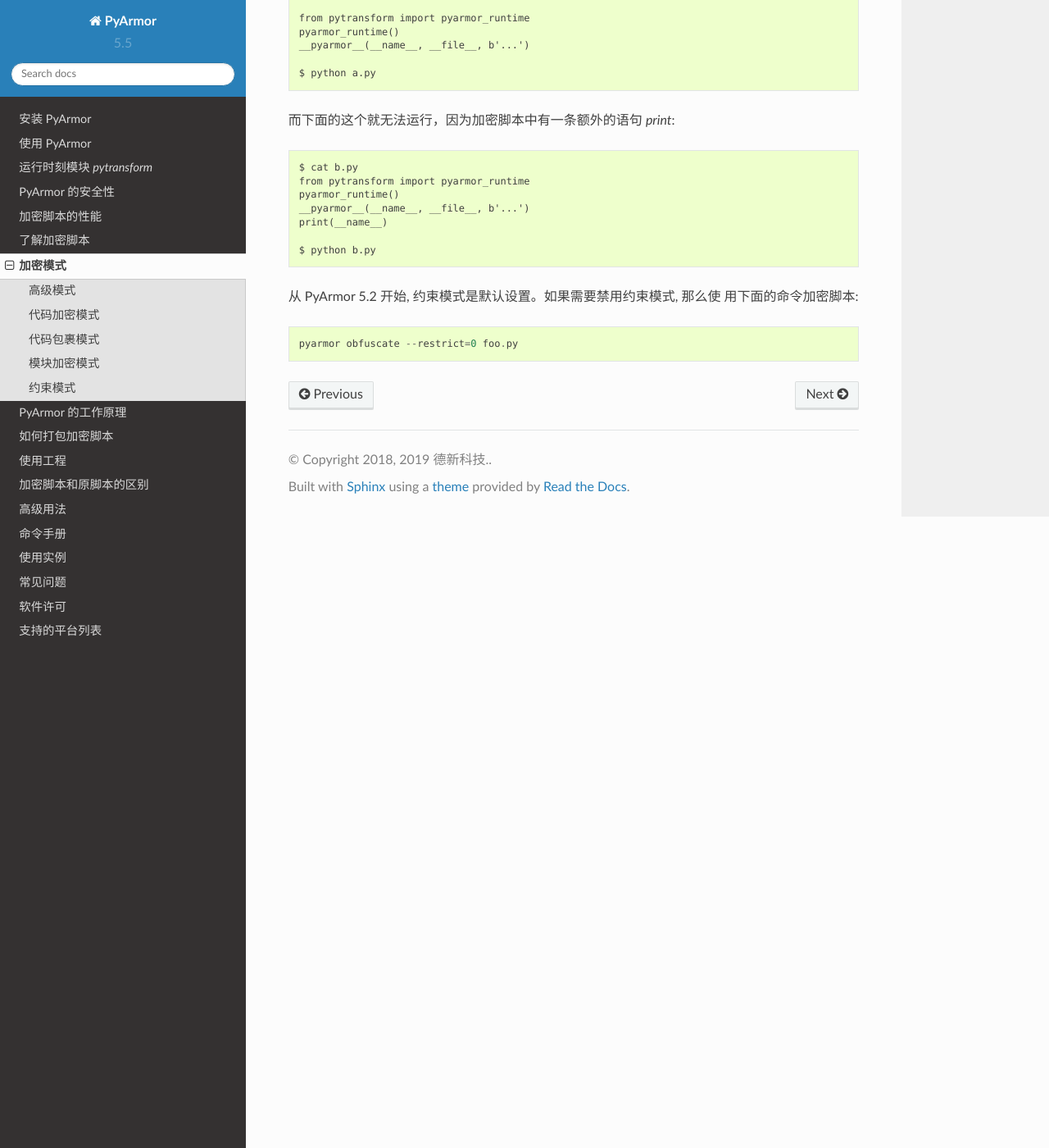
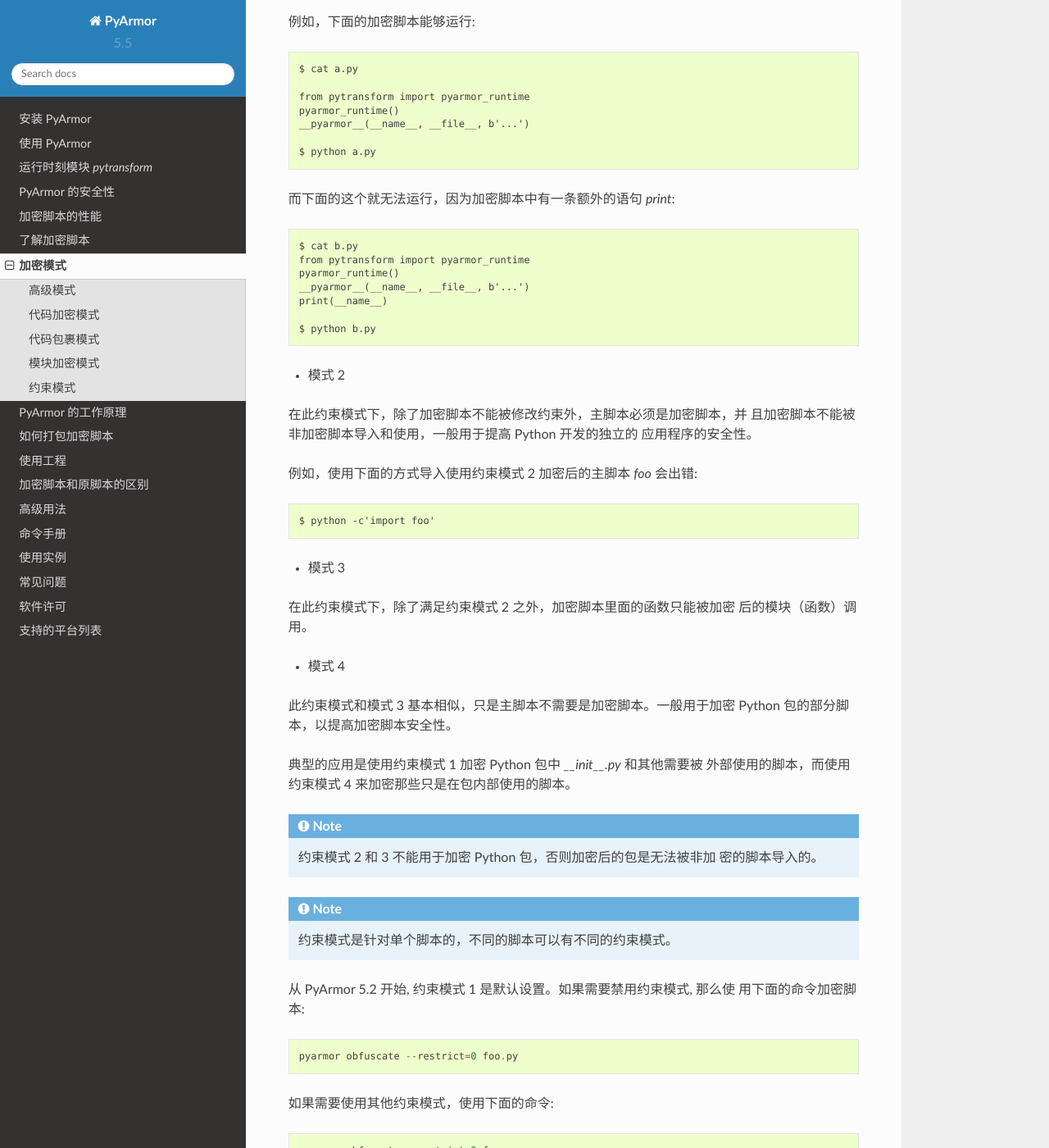
Before and after one commit to dashingsoft/pyarmor-docs-zh, a Sphinx documentation site: the page built from docs/mode.rst, in a window 1280 px wide and 1400 px high, scrolled down 3740 px. Shown: the whole window at 82% size. Built offline with Sphinx 7.4.7 and the Read the Docs theme 2.0.0, drawn with Linux system fonts in a browser that asks for light colours; some of the changed text lies outside the part shown.

Commit message:
Document restrict mode

```diff
--- a/docs/mode.rst
+++ b/docs/mode.rst
@@ -158,7 +158,11 @@
 约束模式
 --------
 
-在约束模式下，加密脚本必须是下面的形式之一::
+从 PyArmor 5.5.6 开始，约束模式有四种形式 。
+
+* 模式 1
+
+在此约束模式下，加密脚本必须是下面的形式之一::
 
     __pyarmor__(__name__, __file__, b'...')
 
@@ -194,9 +198,48 @@
 
     $ python b.py
 
-从 PyArmor 5.2 开始, 约束模式是默认设置。如果需要禁用约束模式, 那么使
+* 模式 2
+
+在此约束模式下，除了加密脚本不能被修改约束外，主脚本必须是加密脚本，并
+且加密脚本不能被非加密脚本导入和使用，一般用于提高 Python 开发的独立的
+应用程序的安全性。
+
+例如，使用下面的方式导入使用约束模式 2 加密后的主脚本 `foo` 会出错::
+
+    $ python -c'import foo'
+
+* 模式 3
+
+在此约束模式下，除了满足约束模式 2 之外，加密脚本里面的函数只能被加密
+后的模块（函数）调用。
+
+* 模式 4
+
+此约束模式和模式 3 基本相似，只是主脚本不需要是加密脚本。一般用于加密
+Python 包的部分脚本，以提高加密脚本安全性。
+
+典型的应用是使用约束模式 1 加密 Python 包中 `__init__.py` 和其他需要被
+外部使用的脚本，而使用约束模式 4 来加密那些只是在包内部使用的脚本。
+
+.. note::
+
+   约束模式 2 和 3 不能用于加密 Python 包，否则加密后的包是无法被非加
+   密的脚本导入的。
+
+.. note::
+
+   约束模式是针对单个脚本的，不同的脚本可以有不同的约束模式。
+
+从 PyArmor 5.2 开始, 约束模式 1 是默认设置。如果需要禁用约束模式, 那么使
 用下面的命令加密脚本::
 
     pyarmor obfuscate --restrict=0 foo.py
 
+如果需要使用其他约束模式，使用下面的命令::
+
+    pyarmor obfuscate --restrict=2 foo.py
+    pyarmor obfuscate --restrict=4 foo.py
+
+详细示例请参考 :ref:`使用约束模式增加加密脚本安全性`
+
 .. include:: _common_definitions.txt
```
Also changed, not shown: docs/advanced.rst (+37 -0 lines), docs/man.rst (+22 -11 lines), docs/project.rst (+8 -3 lines).
